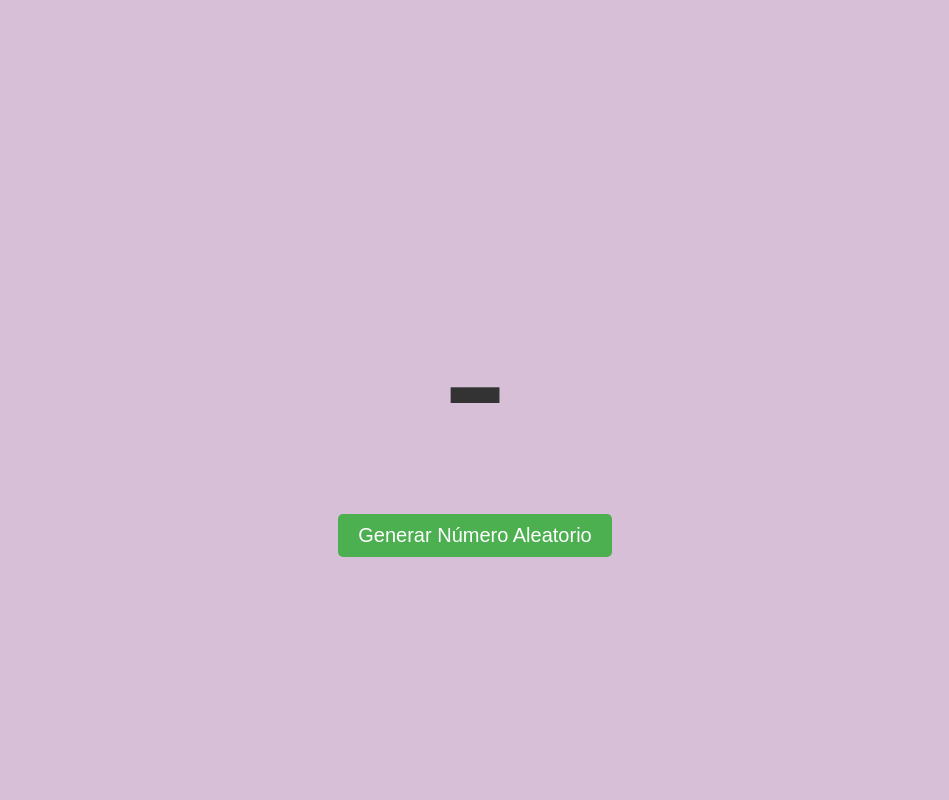
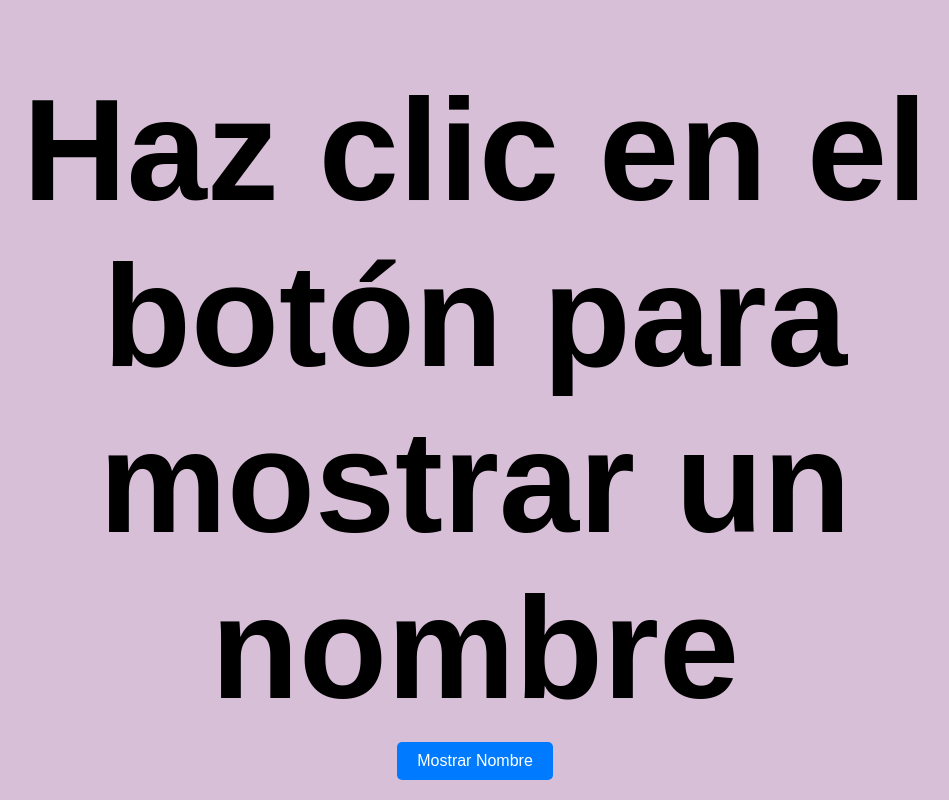
Before and after one commit to mailsviejos/aleatorio3B, a plain HTML site: page index.html in a window 1280 px wide. Shown: the whole page, without its empty margins (165-1114 px from the left). Drawn offline with Linux system fonts and the light colour scheme.

Commit message:
Update index.html

```diff
--- a/index.html
+++ b/index.html
@@ -3,47 +3,50 @@
 <head>
     <meta charset="UTF-8">
     <meta name="viewport" content="width=device-width, initial-scale=1.0">
-    <title>Número Aleatorio</title>
+    <title>Botón de Nombre Aleatorio</title>
     <style>
         body {
             font-family: Arial, sans-serif;
+            text-align: center;
+            margin: 0;
+            height: 100vh;
             display: flex;
+            flex-direction: column;
             justify-content: center;
             align-items: center;
-            flex-direction: column;
-            height: 100vh;
-            margin: 0;
-            background-color: #d8bfd8; /* Lila */
-        }
-        #random-number {
-            font-size: 200px;
-            color: #333;
-            margin: 20px 0;
+            background-color: #D8BFD8;
         }
         button {
-            font-size: 20px;
+            position: absolute;
+            bottom: 20px;
             padding: 10px 20px;
+            font-size: 16px;
             cursor: pointer;
+            background-color: #007BFF;
+            color: white;
             border: none;
-            background-color: #4CAF50;
-            color: white;
             border-radius: 5px;
         }
         button:hover {
-            background-color: #45a049;
+            background-color: #0056b3;
+        }
+        #nombre {
+            font-size: 144px;
+            font-weight: bold;
         }
     </style>
 </head>
 <body>
-    <div id="random-number">-</div>
-    <button onclick="generateRandomNumber()">Generar Número Aleatorio</button>
+    <div id="nombre">Haz clic en el botón para mostrar un nombre</div>
+    <button onclick="mostrarNombreAleatorio()">Mostrar Nombre</button>
 
     <script>
-        function generateRandomNumber() {
-            const numbers = [1, 3, 4, 5, 6, 7, 8, 9, 10, 11, 13, 14, 15, 17, 18];
-            const randomIndex = Math.floor(Math.random() * numbers.length);
-            const randomNumber = numbers[randomIndex];
-            document.getElementById('random-number').textContent = randomNumber;
+        const nombres = ["Indhira", "Enma", "Nerea", "Aya", "Rubén", "Iván", "Paula", "Daniela", "Sara", "Alex", "Adrián", "Javier", "Lucas", "Jorge", "Samuel"];
+
+        function mostrarNombreAleatorio() {
+            const indiceAleatorio = Math.floor(Math.random() * nombres.length);
+            const nombreAleatorio = nombres[indiceAleatorio];
+            document.getElementById('nombre').textContent = nombreAleatorio;
         }
     </script>
 </body>
```
